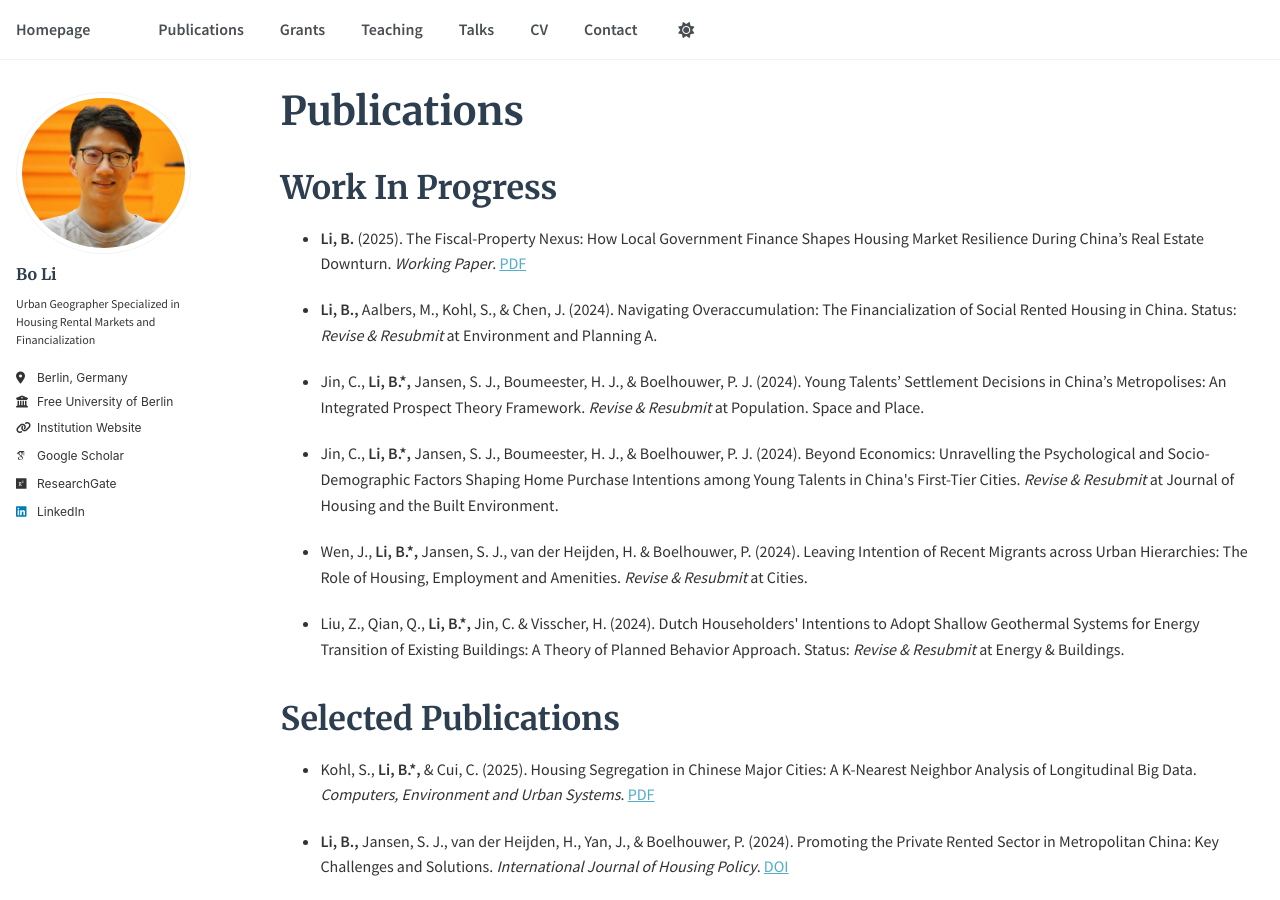
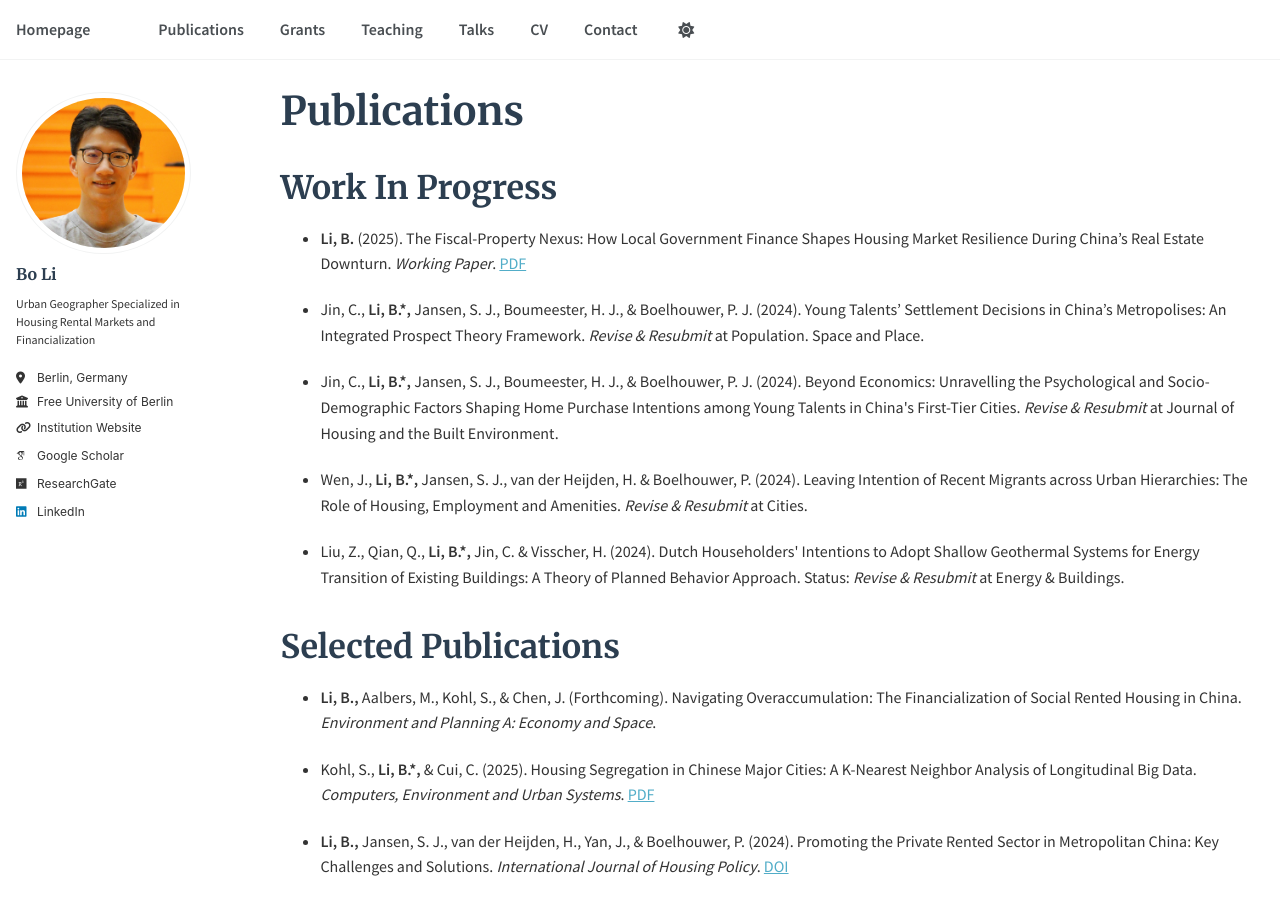
Before and after one commit to housingforall/housingforall.github.io, a Jekyll site: the page built from _pages/publications.md, in a window 1280 px wide and 900 px high. Built offline with Jekyll 4.4.1, drawn with Linux system fonts in a browser that asks for light colours; some web fonts are replaced.

Commit message:
Update publications.md

```diff
--- a/_pages/publications.md
+++ b/_pages/publications.md
@@ -8,8 +8,6 @@ author_profile: true
 
 * **Li, B.** (2025). The Fiscal-Property Nexus: How Local Government Finance Shapes Housing Market Resilience During China's Real Estate Downturn. *Working Paper*. [PDF](https://housingforall.github.io/files/Bo_Li_fiscal_property_nexus.pdf)
 
-* **Li, B.,** Aalbers, M., Kohl, S., & Chen, J. (2024). Navigating Overaccumulation: The Financialization of Social Rented Housing in China. Status: *Revise & Resubmit* at Environment and Planning A.
-
 * Jin, C., **Li, B.\*,** Jansen, S. J., Boumeester, H. J., & Boelhouwer, P. J. (2024). Young Talents' Settlement Decisions in China's Metropolises: An Integrated Prospect Theory Framework. *Revise & Resubmit* at Population. Space and Place.
 
 * Jin, C., **Li, B.\*,** Jansen, S. J., Boumeester, H. J., & Boelhouwer, P. J. (2024). Beyond Economics: Unravelling the Psychological and Socio-Demographic Factors Shaping Home Purchase Intentions among Young Talents in China\'s First-Tier Cities. *Revise & Resubmit* at Journal of Housing and the Built Environment.
@@ -19,6 +17,8 @@ author_profile: true
 * Liu, Z., Qian, Q., **Li, B.\*,** Jin, C. & Visscher, H. (2024). Dutch Householders\' Intentions to Adopt Shallow Geothermal Systems for Energy Transition of Existing Buildings: A Theory of Planned Behavior Approach. Status: *Revise & Resubmit* at Energy & Buildings.
 
 ## Selected Publications
+
+* **Li, B.,** Aalbers, M., Kohl, S., & Chen, J. (Forthcoming). Navigating Overaccumulation: The Financialization of Social Rented Housing in China. *Environment and Planning A: Economy and Space*.
 
 * Kohl, S., **Li, B.\*,** & Cui, C. (2025). Housing Segregation in Chinese Major Cities: A K-Nearest Neighbor Analysis of Longitudinal Big Data. *Computers, Environment and Urban Systems*. [PDF](https://housingforall.github.io/files/ceus_2025.pdf)
 
```
